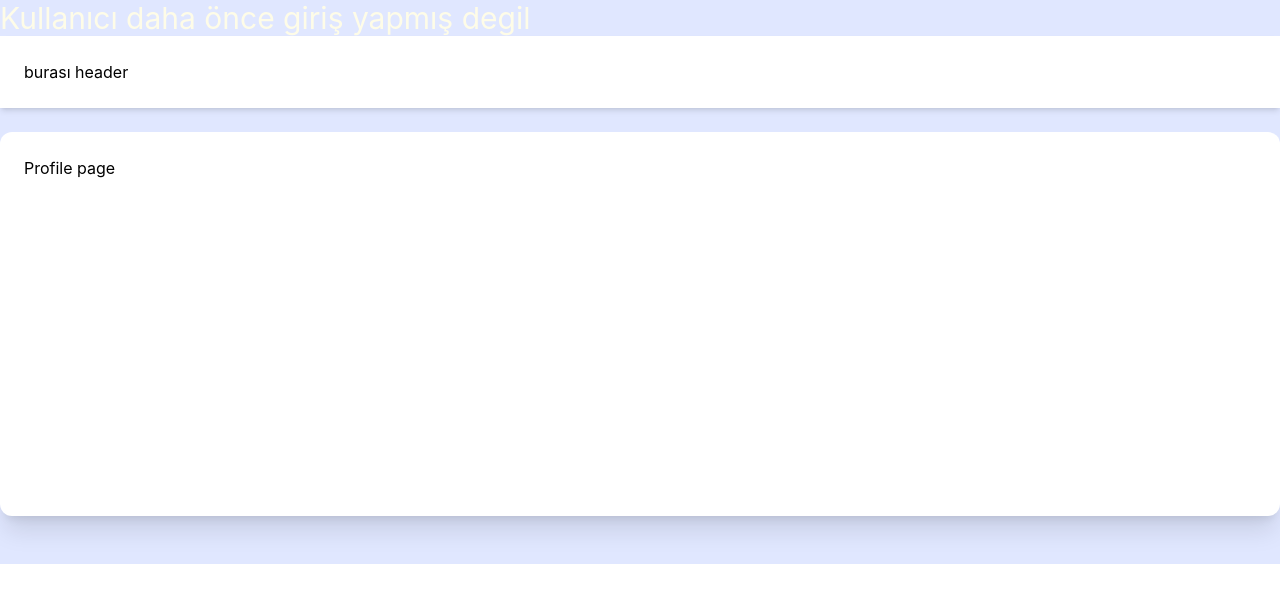
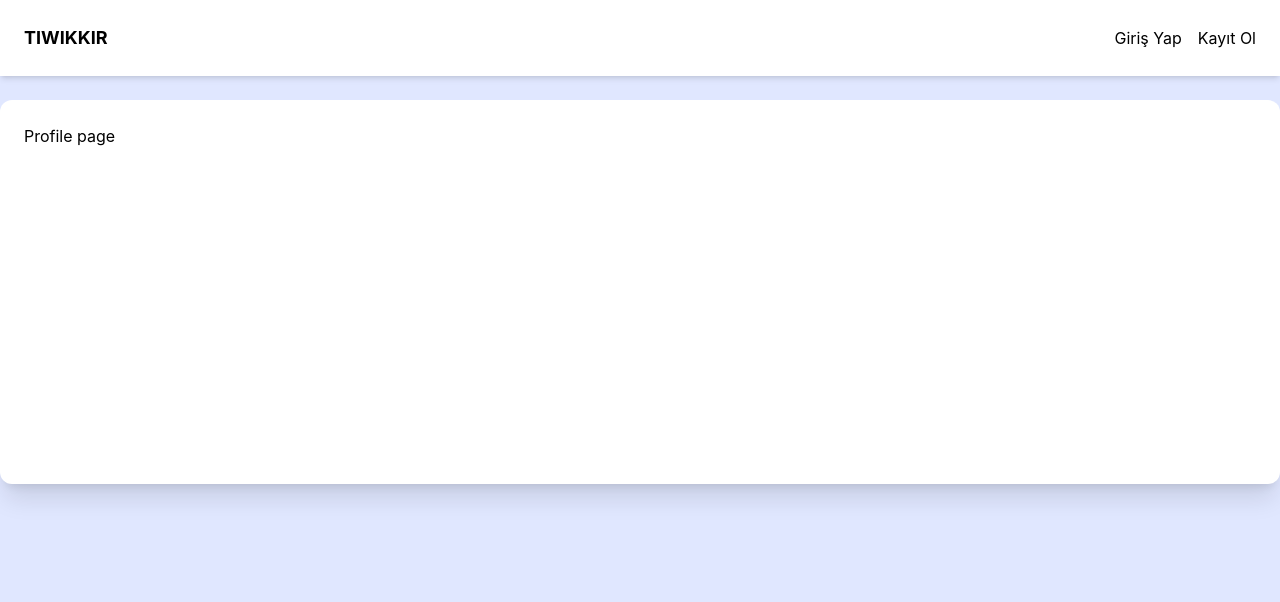
Before and after one commit to gokhanozdemir/tivikkir, a React (Vite) app: page /profile/1 in a window 1280 px wide. Shown: the top 602 px of the page. Built offline with nearby package versions, Linux system fonts and the light colour scheme.

Commit message:
userContext'e çıkış yap özelliği ekler, giriş çıkış butonları ekler

```diff
--- a/src/App.jsx
+++ b/src/App.jsx
@@ -10,8 +10,7 @@ function App() {
   const { userInfo } = useUserContext();
 
   return (
-    <div className="bg-indigo-100 dark:bg-indigo-950">
-      <h3 className="text-3xl text-yellow-50 bg-" >  {userInfo.name ? userInfo.name : "Kullanıcı daha önce giriş yapmış degil"}</h3 >
+    <div className="bg-indigo-100 dark:bg-indigo-950  min-h-screen ">
       <Switch>
         <Route path="/login">
           <Login />
--- a/src/PageLayout.jsx
+++ b/src/PageLayout.jsx
@@ -1,11 +1,27 @@
+import { useUserContext } from "./context/UserContext";
+import {
+  BrowserRouter as Router,
+  Switch,
+  Route,
+  Link
+} from "react-router-dom";
+
 export default function PageLayout({ children }) {
+  const { userInfo, logOut } = useUserContext();
+
   return (
     <div className="relative">
-      <div className="sticky top-0 bg-white shadow-md">
-        <header className="container mx-auto p-6">burası header</header>
+      <div className="sticky top-0 bg-white dark:bg-slate-400 shadow-md">
+        <header className="container mx-auto p-6 flex justify-between"><h1 className="text-lg font-bold ">TIWIKKIR</h1>
+
+          {userInfo.name ? <button onClick={logOut}>Çıkış yap {userInfo.name}</button> : <div className="flex gap-4 items-center"><Link to="/login">Giriş Yap</Link>
+            <Link to="/signup">Kayıt Ol</Link></div>}
+
+
+        </header>
       </div>
       <div className="pt-6 pb-12">
-        <main className="container mx-auto bg-white min-h-96 rounded-xl shadow-xl p-6">
+        <main className="container mx-auto bg-white dark:bg-slate-400 min-h-96 rounded-xl shadow-xl p-6">
           {children}
         </main>
       </div>
--- a/src/context/UserContext.jsx
+++ b/src/context/UserContext.jsx
@@ -10,12 +10,16 @@ export default function UserContextProvider({ children }) {
 	let history = useHistory();
 	const [tokenData, setTokenData] = useLocalStorage("tivikkir-user", {});
 	const [userInfo, setUserInfo] = useState({});
+
+	function logOut() {
+		setTokenData({});
+		setUserInfo({});
+	}
 	useEffect(() => {
 		if (tokenData.token) {
 			const payload = jwtDecode(tokenData.token);
 			if (isPast(payload.exp * 1000)) {
-				setTokenData({});
-				setUserInfo({});
+				logOut();
 				// token bayatlamış
 			} else {
 				// burada başarılı giriş var
@@ -27,7 +31,7 @@ export default function UserContextProvider({ children }) {
 
 
 	return (
-		<UserContext.Provider value={{ userInfo, setTokenData, tokenData }}>
+		<UserContext.Provider value={{ userInfo, setTokenData, tokenData, logOut }}>
 			{children}
 		</UserContext.Provider>
 	)
```
